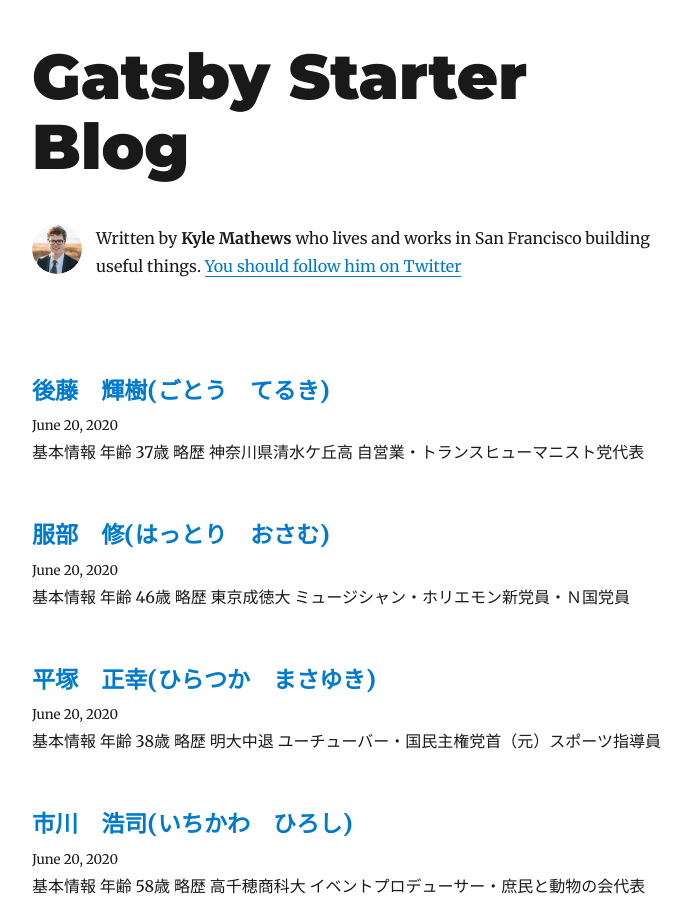
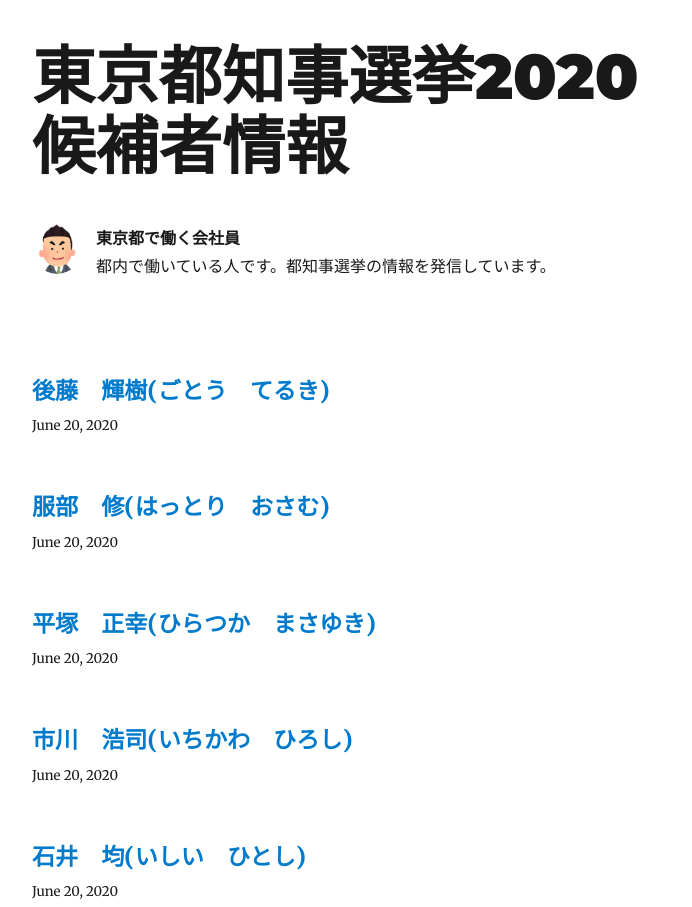
Before and after one commit to TomoakiTANAKA/tokyo-governor-election-2020, a Gatsby site: page / in a window 1280 px wide. Shown: the top 907 px of the page, without its empty margins (293-985 px from the left). Built offline with nearby package versions, Linux system fonts and the light colour scheme; Gatsby itself is replaced by a stand-in of ours; some packages are replaced by stand-ins of ours.

Commit message:
modify basic info

```diff
--- a/gatsby-config.js
+++ b/gatsby-config.js
@@ -1,14 +1,14 @@
 module.exports = {
   siteMetadata: {
-    title: `Gatsby Starter Blog`,
+    title: `東京都知事選挙2020候補者情報`,
     author: {
-      name: `Kyle Mathews`,
-      summary: `who lives and works in San Francisco building useful things.`,
+      name: `東京都で働く会社員`,
+      summary: `都内で働いている人です。都知事選挙の情報を発信しています。`,
     },
-    description: `A starter blog demonstrating what Gatsby can do.`,
-    siteUrl: `https://gatsby-starter-blog-demo.netlify.app/`,
+    description: `東京都知事選挙2020候補者の基本的な情報を横軸で見やすく説明しています。候補者一人ひとりを知る前に、基本的な情報をアップデートしましょう`,
+    siteUrl: `https://governor-election-2020.tokyo`,
     social: {
-      twitter: `kylemathews`,
+      twitter: ``,
     },
   },
   plugins: [
--- a/src/components/bio.js
+++ b/src/components/bio.js
@@ -14,7 +14,7 @@ import { rhythm } from "../utils/typography"
 const Bio = () => {
   const data = useStaticQuery(graphql`
     query BioQuery {
-      avatar: file(absolutePath: { regex: "/profile-pic.jpg/" }) {
+      avatar: file(absolutePath: { regex: "/profile-pic.png/" }) {
         childImageSharp {
           fixed(width: 50, height: 50) {
             ...GatsbyImageSharpFixed
@@ -57,12 +57,11 @@ const Bio = () => {
         }}
       />
       <p>
-        Written by <strong>{author.name}</strong> {author.summary}
-        {` `}
-        <a href={`https://twitter.com/${social.twitter}`}>
-          You should follow him on Twitter
-        </a>
+        <strong>{author.name}</strong>
+        <br></br>
+        {author.summary}
       </p>
+
     </div>
   )
 }
--- a/src/components/layout.js
+++ b/src/components/layout.js
@@ -59,9 +59,9 @@ const Layout = ({ location, title, children }) => {
       <header>{header}</header>
       <main>{children}</main>
       <footer>
-        © {new Date().getFullYear()}, Built with
+        © {new Date().getFullYear()},
         {` `}
-        <a href="https://www.gatsbyjs.org">Gatsby</a>
+        <a href="/">tokyo-governor-election-2020</a>
       </footer>
     </div>
   )
--- a/src/pages/index.js
+++ b/src/pages/index.js
@@ -30,13 +30,6 @@ const BlogIndex = ({ data, location }) => {
               </h3>
               <small>{node.frontmatter.date}</small>
             </header>
-            <section>
-              <p
-                dangerouslySetInnerHTML={{
-                  __html: node.frontmatter.description || node.excerpt,
-                }}
-              />
-            </section>
           </article>
         )
       })}
```
Also changed, not shown: content/assets/profile-pic.jpg (deleted), content/assets/profile-pic.png (added).
